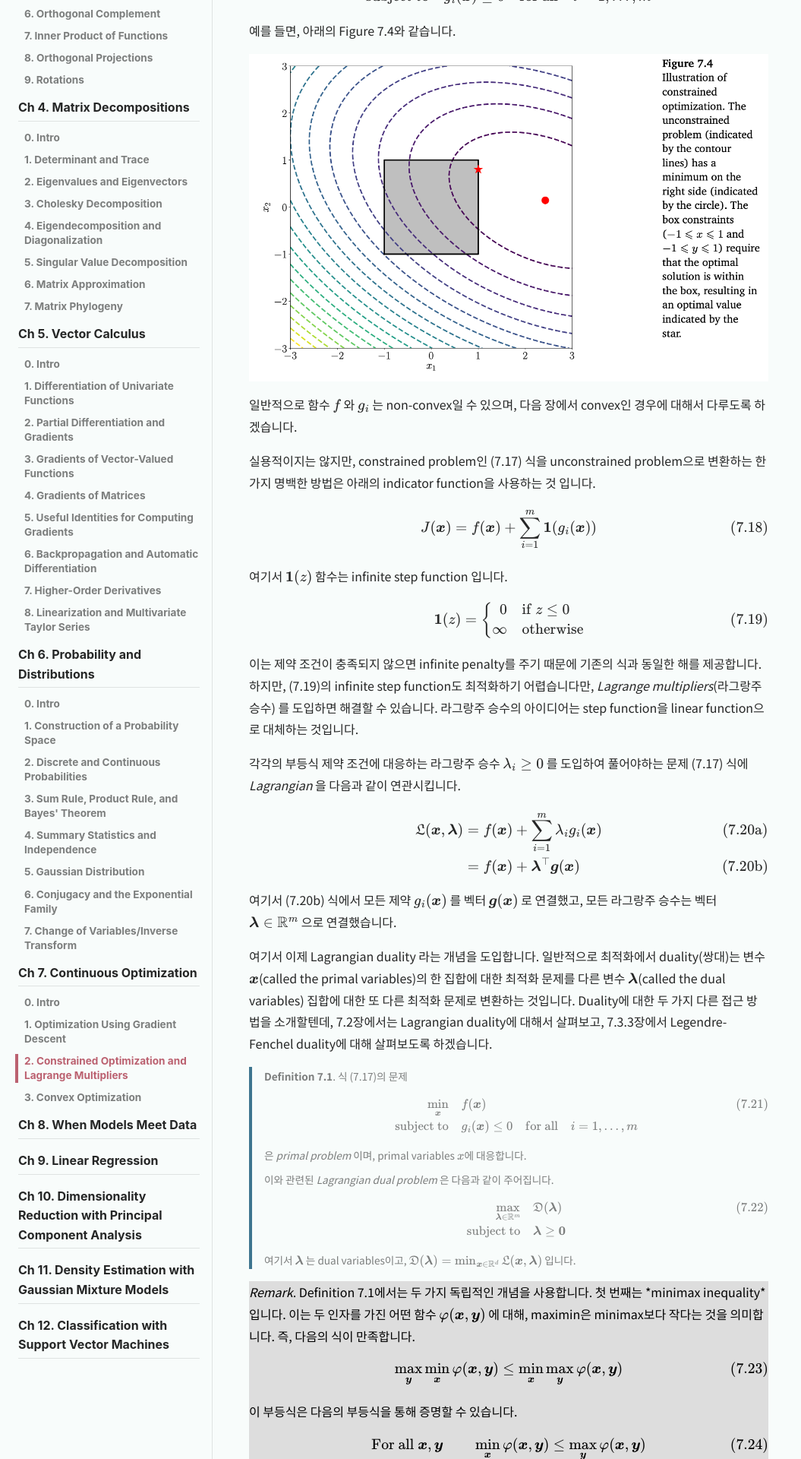
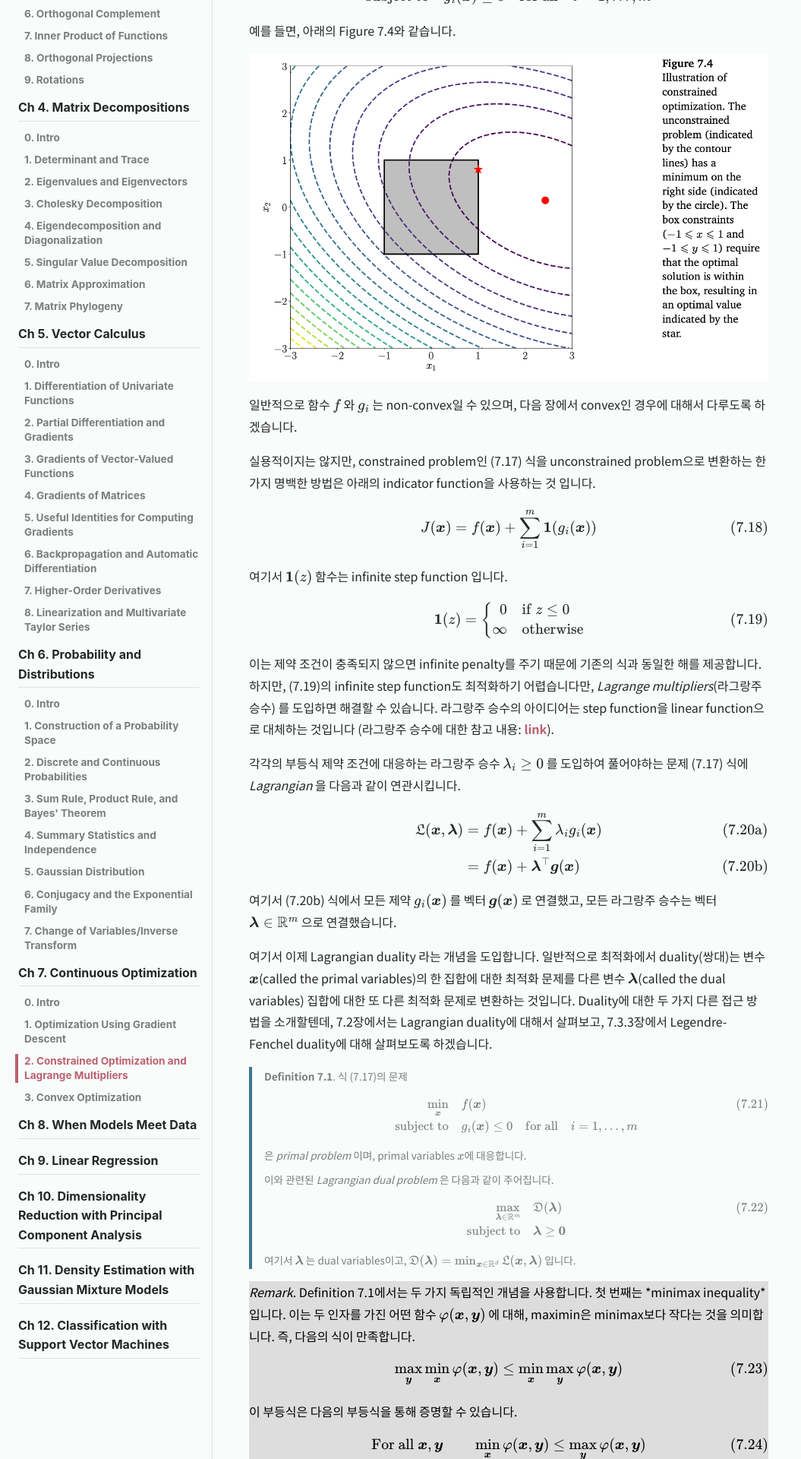
Before and after one commit to junstar92/mml-study-note, a Jekyll site: the page built from _posts/2022-08-09-ch7-2.md, in a window 1280 px wide. Shown: the part 691-2611 px from the top of the page at 76% size, without its empty margins (0-1055 px from the left). Built offline with Jekyll 4.4.1, drawn with Linux system fonts in a browser that asks for light colours; nearby versions of some CDN libraries; formulas are drawn with MathJax 3.

Commit message:
update link about lagrange multipliers

```diff
--- a/_posts/2022-08-09-ch7-2.md
+++ b/_posts/2022-08-09-ch7-2.md
@@ -31,7 +31,7 @@ $$ J(\boldsymbol{x}) = f(\boldsymbol{x}) + \sum_{i=1}^m \boldsymbol{1}(g_i(\bold
 
 $$ \boldsymbol{1}(z) = \left\lbrace\begin{align*}0\quad&\text{if }z \leq 0 \\ \infty \quad&\text{otherwise}\end{align*}\right. \tag{7.19} $$
 
-이는 제약 조건이 충족되지 않으면 infinite penalty를 주기 때문에 기존의 식과 동일한 해를 제공합니다. 하지만, (7.19)의 infinite step function도 최적화하기 어렵습니다만, *Lagrange multipliers*(라그랑주 승수) 를 도입하면 해결할 수 있습니다. 라그랑주 승수의 아이디어는 step function을 linear function으로 대체하는 것입니다.
+이는 제약 조건이 충족되지 않으면 infinite penalty를 주기 때문에 기존의 식과 동일한 해를 제공합니다. 하지만, (7.19)의 infinite step function도 최적화하기 어렵습니다만, *Lagrange multipliers*(라그랑주 승수) 를 도입하면 해결할 수 있습니다. 라그랑주 승수의 아이디어는 step function을 linear function으로 대체하는 것입니다 (라그랑주 승수에 대한 참고 내용: [link](https://convex-optimization-for-all.github.io/contents/chapter11/2021/03/24/11_01_Lagrangian/)).
 
 각각의 부등식 제약 조건에 대응하는 라그랑주 승수 $\lambda_i \geq 0$ 를 도입하여 풀어야하는 문제 (7.17) 식에 *Lagrangian* 을 다음과 같이 연관시킵니다.
 
```
